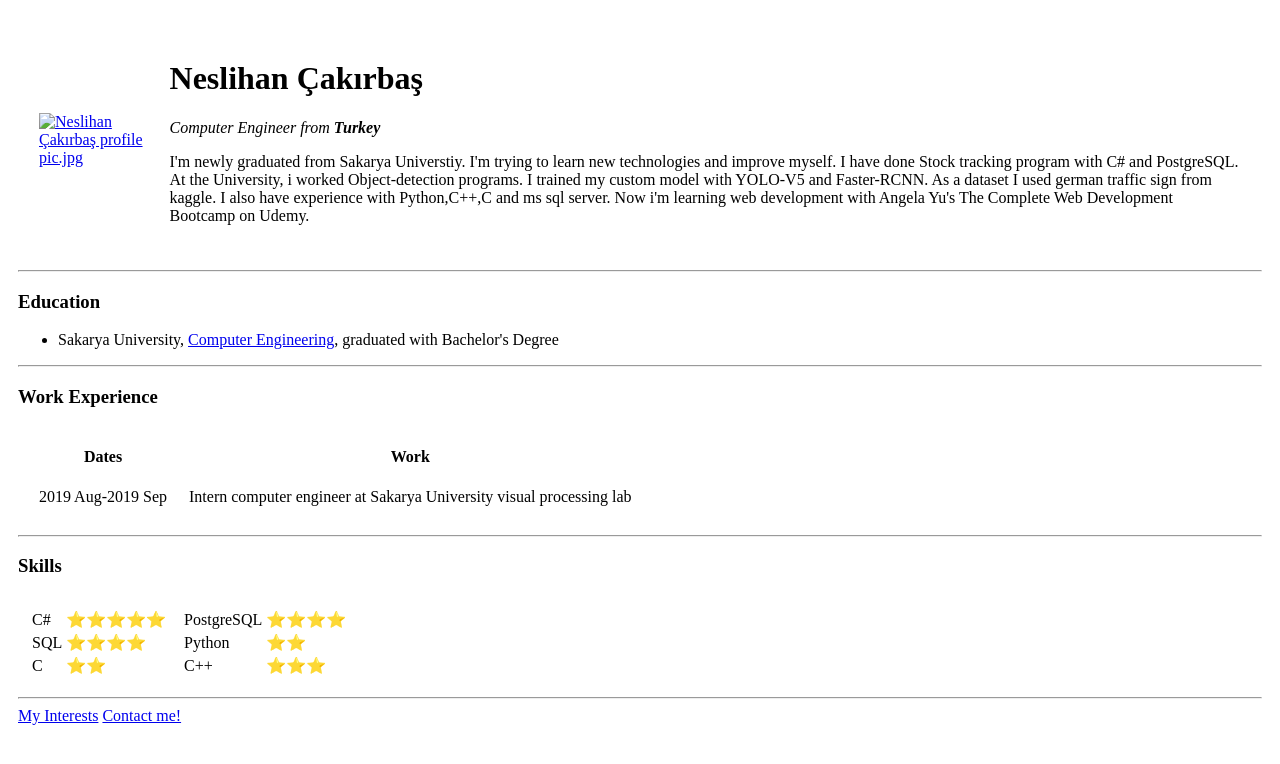
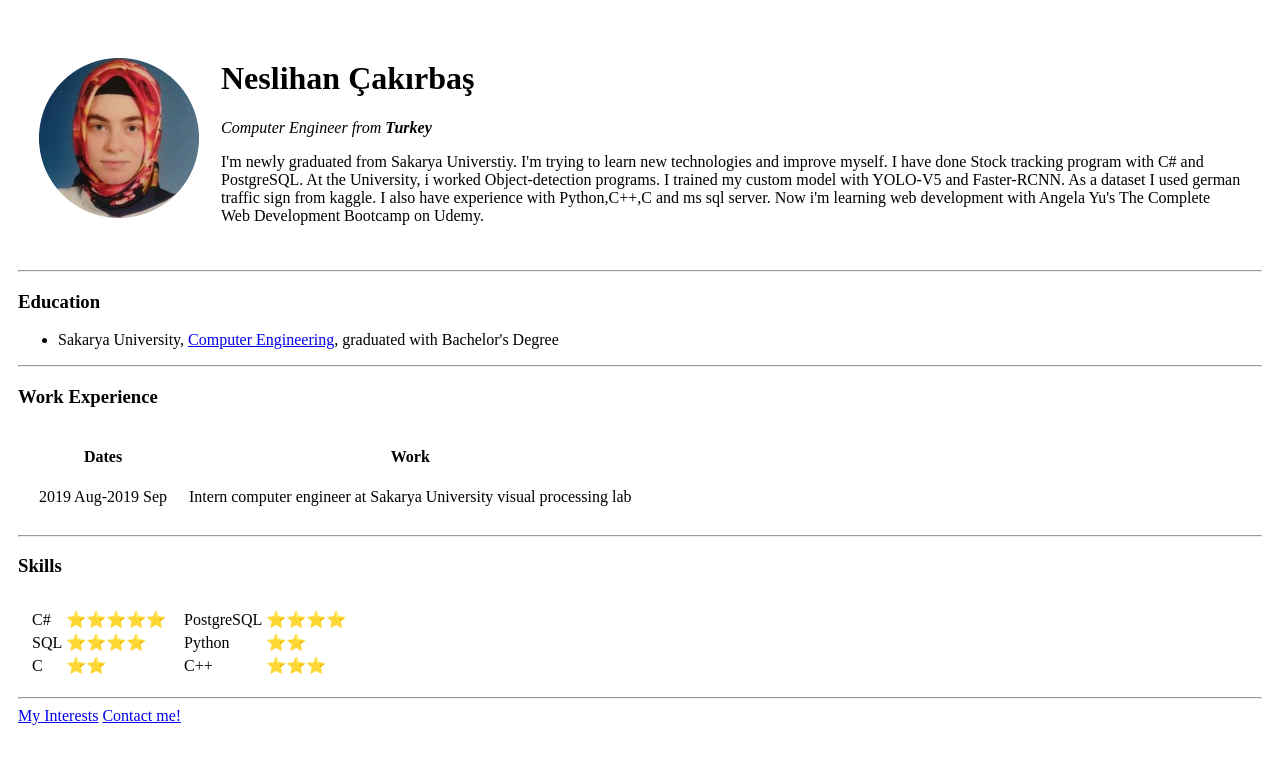
Before and after one commit to 1neslihan/CV, a plain HTML site: page index.html in a window 1280 px wide. Drawn offline with Linux system fonts and the light colour scheme; the site is published under a folder, as on GitHub Pages, so addresses that start at the root find nothing.

Commit message:
Update index.html

```diff
--- a/index.html
+++ b/index.html
@@ -15,7 +15,7 @@
           <td>
             <a href="https://www.linkedin.com/in/neslihançakırbaş/">
               <img
-                src="/images/profilepic.png"
+                src="images/profilepic.png"
                 ,
                 alt="Neslihan Çakırbaş profile pic.jpg"
               />
```
